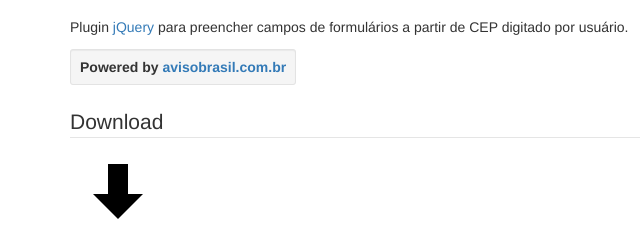
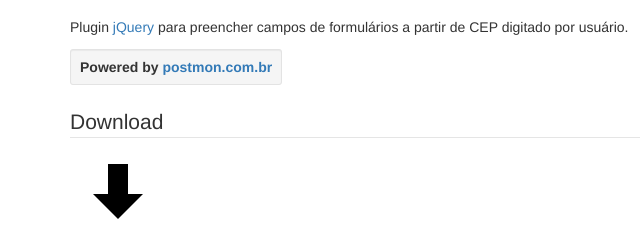
Before and after one commit to hewerthomn/jquery-consultar-cep, a website with bundled scripts: page index.html in a window 1280 px wide. Shown: the part 191-426 px from the top of the page, 0-640 px from the left. Built offline with nearby package versions, Linux system fonts and the light colour scheme; files whose address does not match are found by name.

Commit message:
Atualizado URL de API utilizada

```diff
--- a/index.html
+++ b/index.html
@@ -45,7 +45,7 @@
             <br>
             <b class="well well-sm">
               Powered by
-              <a href="http://avisobrasil.com.br/correio-control/api-de-consulta-de-cep/" target="_blank">avisobrasil.com.br</a>
+              <a href="http://postmon.com.br/" target="_blank">postmon.com.br</a>
             </b>
           </p>
           <br>
```
